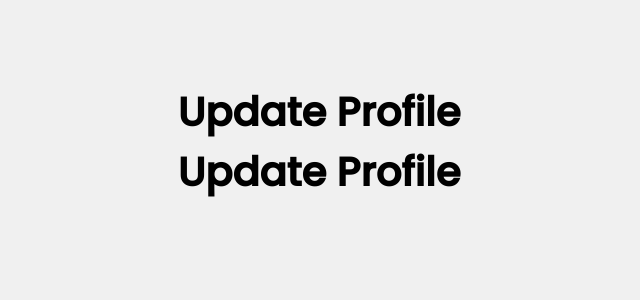
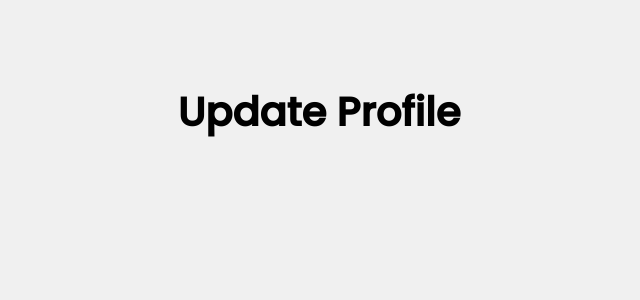
Before and after one commit to apurvsibal/RedFlagsBITS, a Flask app: template templates/update_profile.html in a window 1280 px wide. Shown: the part 103-403 px from the top of the page, without its empty margins (321-961 px from the left). Run offline with Flask 2, Linux system fonts and the light colour scheme; the template is opened without the code that fills it, so the values that code supplies are empty.

Commit message:
Update update_profile.html

```diff
--- a/templates/update_profile.html
+++ b/templates/update_profile.html
@@ -1,11 +1,10 @@
 {% extends 'Base.html' %}
 
 {% block content %}
-    <h1>Update Profile</h1>
     <body>
         <h1>Update Profile</h1>
         {% if user %}
-            <form method="POST" action="/update_profile">
+            <form method="POST" action="/update_profile" enctype="multipart/form-data">
                 <label for="full_name">Full Name:</label>
                 <input type="text" id="full_name" name="full_name" value="{{ user[1] }}" required><br>
 
@@ -21,6 +20,12 @@
                 <label for="emergency_contact">Emergency Contact:</label>
                 <input type="text" id="emergency_contact" name="emergency_contact" value="{{ user[5] }}" required><br>
 
+                <label for="photo">Profile Photo:</label>
+                <input type="file" id="photo" name="photo" required><br>
+
+
+
+
                 <input type="submit" value="Update Profile">
             </form>
         {% else %}
```
